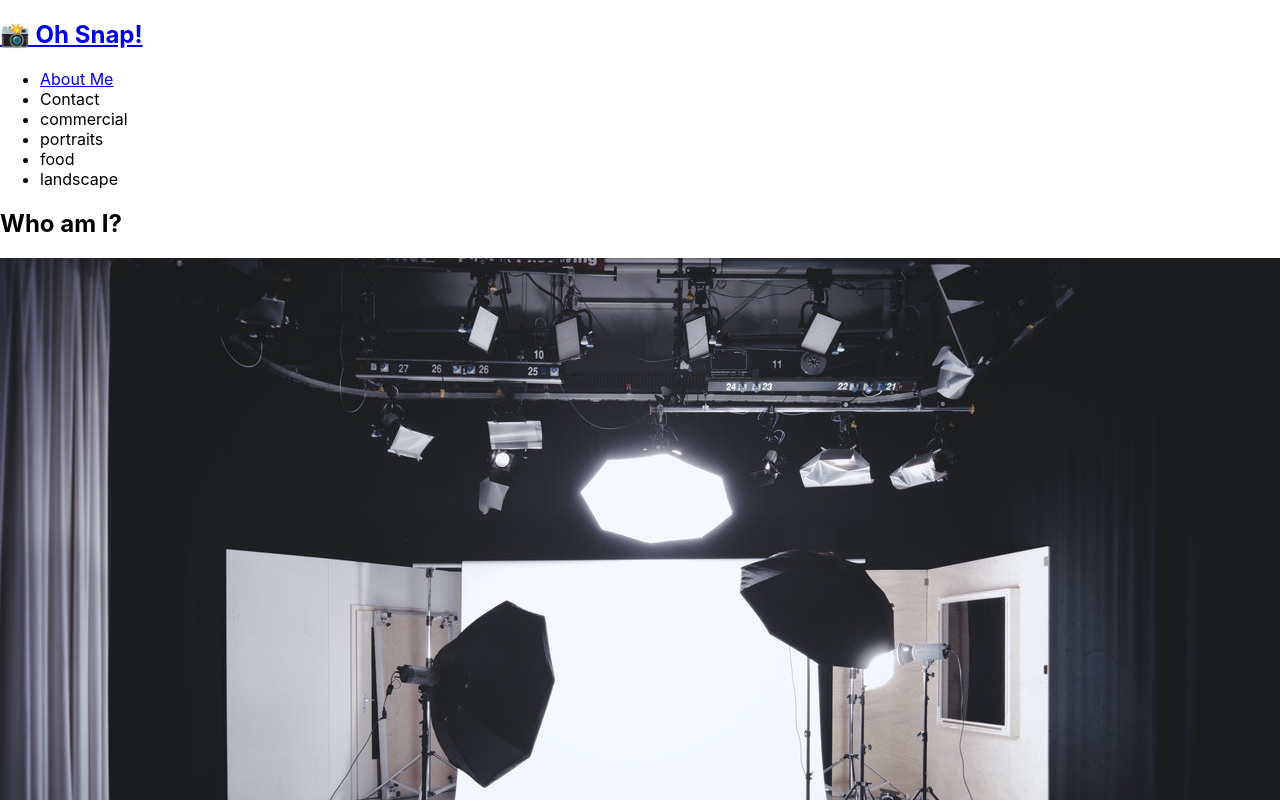
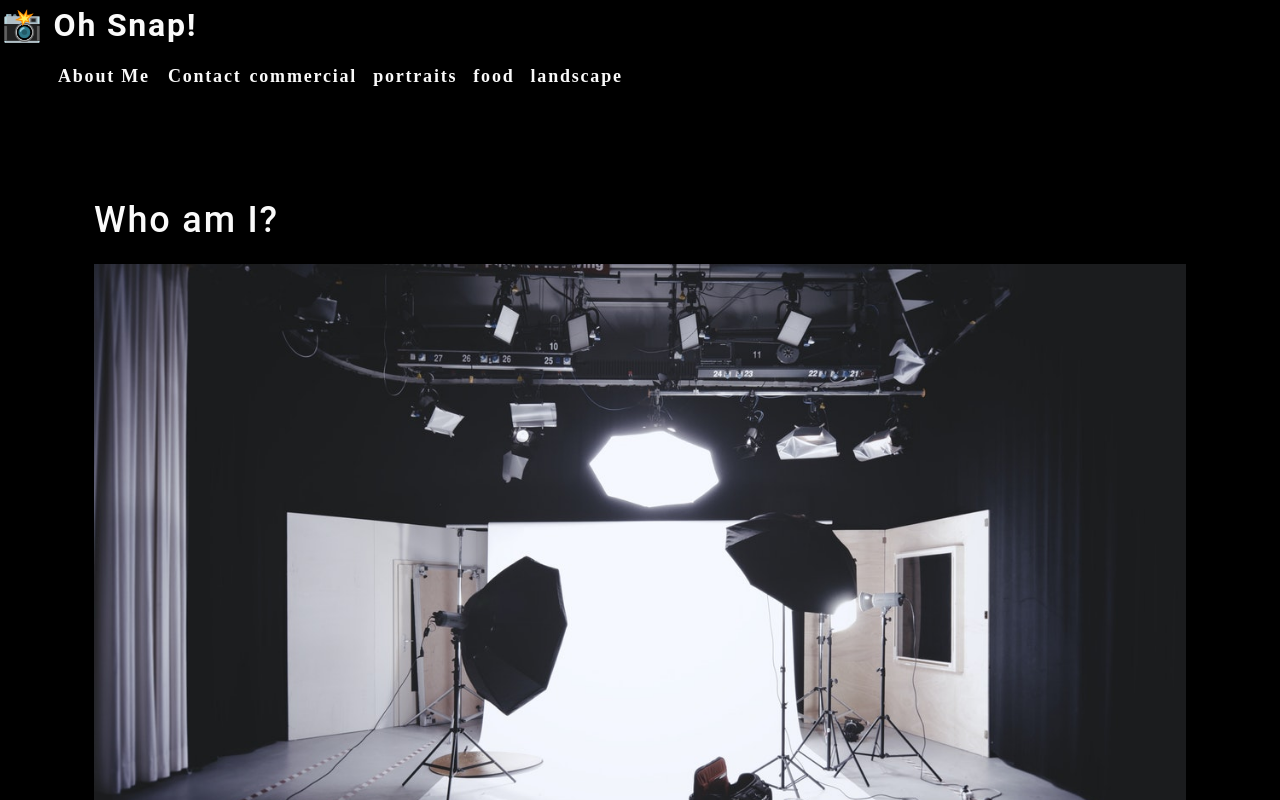
Before and after one commit to ElleAK/photo-port, a React (Create React App) app: page / in a window 1280 px wide. Shown: the top 800 px of the page. Built offline with nearby package versions, Linux system fonts and the light colour scheme.

Commit message:
added about and nav components

```diff
--- a/src/components/Nav/index.js
+++ b/src/components/Nav/index.js
@@ -6,8 +6,7 @@ function Nav() {
     const categories = [
         {
           name: "commercial",
-          description:
-            "Photos of grocery stores, food trucks, and other commercial projects",
+          description:"Photos of grocery stores, food trucks, and other commercial projects",
         },
         { name: "portraits", description: "Portraits of people in my life" },
         { name: "food", description: "Delicious delicacies" },
@@ -16,6 +15,10 @@ function Nav() {
           description: "Fields, farmhouses, waterfalls, and the beauty of nature",
         },
       ];
+
+      function categorySelected(name) {
+        console.log(`${name} clicked`)
+      }
 
   return (
     <header>
@@ -35,9 +38,8 @@ function Nav() {
                 {categories.map((category) => (
                 <li
                     className="mx-1"
-                    key={category.name}
-                >
-                    <span>
+                    key={category.name}>
+                    <span onClick={ () => categorySelected(category.name)}>
                         {category.name}
                     </span>
                 </li>
--- a/src/index.css
+++ b/src/index.css
@@ -1,4 +1,4 @@
-body {
+/* body {
   margin: 0;
   font-family: -apple-system, BlinkMacSystemFont, 'Segoe UI', 'Roboto', 'Oxygen',
     'Ubuntu', 'Cantarell', 'Fira Sans', 'Droid Sans', 'Helvetica Neue',
@@ -10,4 +10,299 @@ body {
 code {
   font-family: source-code-pro, Menlo, Monaco, Consolas, 'Courier New',
     monospace;
+} */
+
+main {
+	margin: 0 auto;
+	max-width: 90%;
+  padding: 50px 30px;
 }
+:root {
+  --primary: #8c54ff;
+  --secondary: #F3A847;
+  --tertiary: #B12704;
+  --light: #fafafa;
+  --dark: #000000;
+  --darker: #111111;
+  --error: rgb(228, 46, 1);
+  --spacing-one: calc(1rem * 0.5);
+  --spacing-two: calc(1rem);
+  --spacing-five: calc(2.5rem);
+
+}
+
+* {
+  box-sizing: border-box;
+}
+
+html,
+body {
+  min-height: 100%;
+}
+
+body {
+  margin: 0;
+  padding: 0;
+  font-weight: 600;
+  line-height: 1.5;
+  font-size: 18px;
+  letter-spacing: .1em;
+  background: var(--dark);
+  color: var(--light);
+  font-family: 'Poiret One', cursive;
+
+}
+
+h1,
+h2,
+h3,
+h4,
+h5,
+h6 {
+  font-family: 'Roboto', sans-serif;
+  font-weight: 500;
+  margin: 5px 0;
+  line-height: 1.25;
+}
+
+h1 {
+  font-size: 2.25rem;
+}
+
+h2 {
+  font-size: 2rem;
+}
+
+h3 {
+  font-size: 1.75rem;
+}
+
+h4 {
+  font-size: 1.5rem;
+}
+
+h5 {
+  font-size: 1.25rem;
+}
+
+h6 {
+  font-size: 1rem;
+}
+
+p {
+  font-size: 1.1rem;
+  margin-top: 0;
+}
+
+a {
+  color: var(--tertiary);
+  text-decoration: none;
+  font-weight: bold;
+}
+
+a:hover {
+  text-decoration: underline;
+}
+
+header {
+  background: var(--dark);
+}
+
+header a {
+  color: var(--light);
+}
+
+button {
+  font-size: 1rem;
+  text-decoration: none;
+  padding: 0.25rem 1rem;
+  border-radius: .5rem;
+  border: none;
+  outline: none;
+  cursor: pointer;
+  margin: 0 1px;
+  background-color: var(--secondary);
+}
+
+button:hover {
+  opacity: .8;
+}
+
+button[disabled] {
+  cursor: default;
+  opacity: .8;
+}
+
+img {
+  max-width: 100%;
+}
+
+span[role="img"] {
+  cursor: default;
+}
+
+form {
+  width: 40%;
+}
+
+input {
+  font-size: 1rem;
+  padding: 0.25rem;
+  border: 1px solid var(--dark);
+  outline: none;
+  border-radius: 3px;
+  transition: box-shadow 0.2s;
+}
+
+input:focus {
+  border: 1px solid var(--secondary);
+  box-shadow: 0 0 .25rem rgba(0, 0, 0, .5);
+}
+
+li {
+  list-style: none;
+}
+
+nav a:hover {
+  text-decoration: none;
+}
+
+nav  li {
+  cursor: pointer;
+}
+
+textarea {
+	width: 600px;
+	height: 120px;
+	border: 3px solid #cccccc;
+	padding: 5px;
+}
+
+.container {
+  width: 85%;
+  max-width: 1200px;
+  margin-left: auto;
+  margin-right: auto;
+}
+
+.flex-row {
+  display: flex;
+  flex-wrap: wrap;
+}
+
+.space-between {
+  justify-content: space-between;
+}
+
+.flex-end {
+  justify-content: flex-end;
+}
+
+.mx-1 {
+  margin-right: var(--spacing-one);
+  margin-left: var(--spacing-one);
+}
+
+.mx-2 {
+  margin-right: var(--spacing-two);
+  margin-left: var(--spacing-two);
+}
+
+.my-1 {
+  margin-top: var(--spacing-one);
+  margin-bottom: var(--spacing-one);
+}
+
+.my-2 {
+  margin-top: var(--spacing-two);
+  margin-bottom: var(--spacing-two);
+}
+
+.my-5 {
+  margin-top: var(--spacing-five);
+  margin-bottom: var(--spacing-five);
+}
+
+.px-1 {
+  padding-right: var(--spacing-one);
+  padding-left: var(--spacing-one);
+}
+
+.px-2 {
+  padding-right: var(--spacing-two);
+  padding-left: var(--spacing-two);
+}
+
+.py-1 {
+  padding-top: var(--spacing-one);
+  padding-bottom: var(--spacing-one);
+}
+
+.py-2 {
+  padding-top: var(--spacing-two);
+  padding-bottom: var(--spacing-two);
+}
+
+.card {
+  width: 25%;
+  text-align: center;
+}
+
+.img-thumbnail {
+  width: auto;
+  height: 300px;
+  margin-bottom: 50px;
+  cursor: pointer;
+}
+
+.modalBackdrop {
+	background: rgba(0, 0, 0, .65);
+	bottom: 0;
+	left: 0;
+	overflow: auto;
+	position: fixed;
+	right: 0;
+	top: 0;
+	z-index: 1;
+}
+
+.modalContainer {
+	background: var(--darker);
+	border-radius: 5px;
+	max-width: 100%;
+	margin: 50px auto;
+	padding: 15px;
+	width: 960px;
+}
+
+.modalTitle {
+	font-size: 18px;
+	font-weight: 600;
+	margin-bottom: 25px;
+}
+
+button {
+	background: var(--primary);
+	border: 0;
+	border-radius: 5px;
+	color: #fff;
+	cursor: pointer;
+	font-size: 16px;
+	font-weight: 600;
+	margin-bottom: 30px;
+	padding: 10px 15px;
+}
+
+a {
+	border-radius: 5px;
+	color: var(--primary);
+	font-weight: 600;
+	padding: 2px 4px;
+	margin-left: -2px;
+	margin-right: -2px;
+
+}
+
+.navActive {
+  color: var(--secondary);
+}
```
